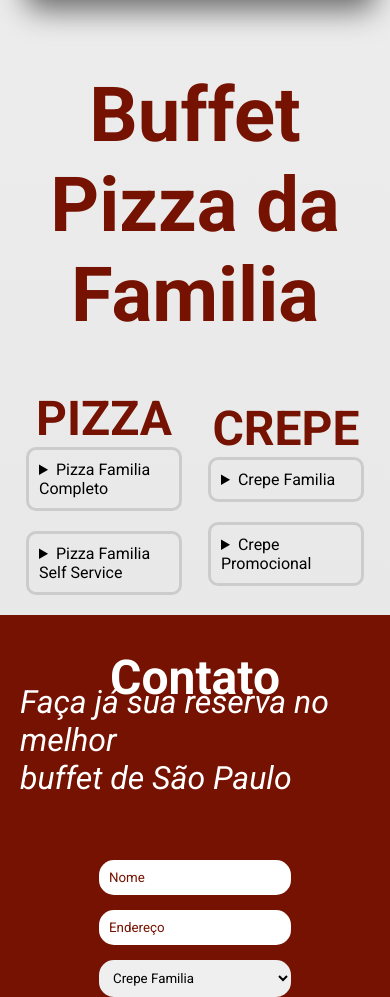
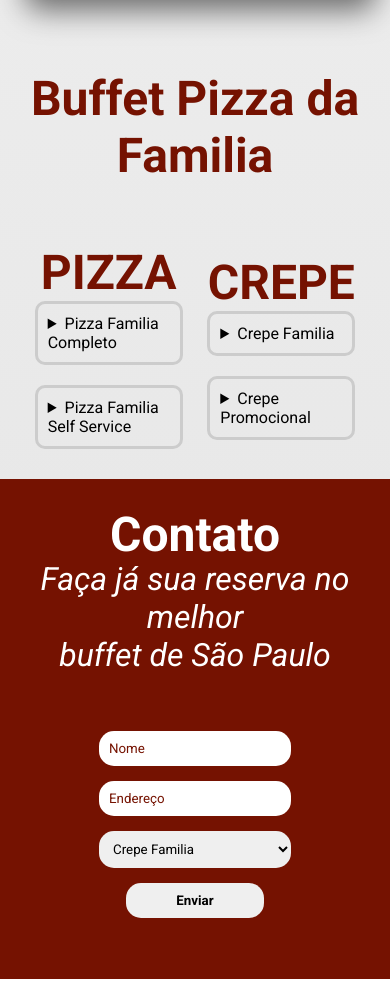
Before and after one commit to LucasSouza159/castroAlves, a plain HTML site: page index.html in a window 390 px wide. Shown: the part 1291-2288 px from the top of the page. Drawn offline with Linux system fonts and the light colour scheme.

Commit message:
Update style.css

```diff
--- a/css/style.css
+++ b/css/style.css
@@ -159,6 +159,7 @@ body{
     display: flex;
     justify-content: space-evenly;
     align-items: center;
+    padding: 10px;
 }
 .buffet-crepe, .buffet-pizza{
     width: 40%;
@@ -197,24 +198,6 @@ body{
     background-color: #751201;
 }
 
-
-
-
-
-
-
-
-
-
-
-
-
-
-
-
-
-
-
 /*Footer*/
 .footer{
     display: flex;
@@ -232,7 +215,7 @@ body{
     font-size: 1rem;
 }
 
-/*Quer*/
+/*Query's*/
 
 @media (max-width: 600px){
     .container-formulario h1{
@@ -240,6 +223,9 @@ body{
         text-align: center;
         margin-top: -40px;
         margin-bottom: -30px;
+    }
+    .buffet-title{
+        font-size: 3rem;
     }
     .container-formulario span{
         margin-left: 0px;
@@ -271,6 +257,15 @@ body{
         height: 200px;
         margin-bottom: 20px;
     }
+    .contato-buffet h1{
+        font-size: 3rem;
+        text-align: center;
+    }
+    .contato-buffet p{
+        font-size: 2rem;
+        text-align: center;
+        margin-top: 20px;
+    }
     .footer{
         display: none;
     }
```
